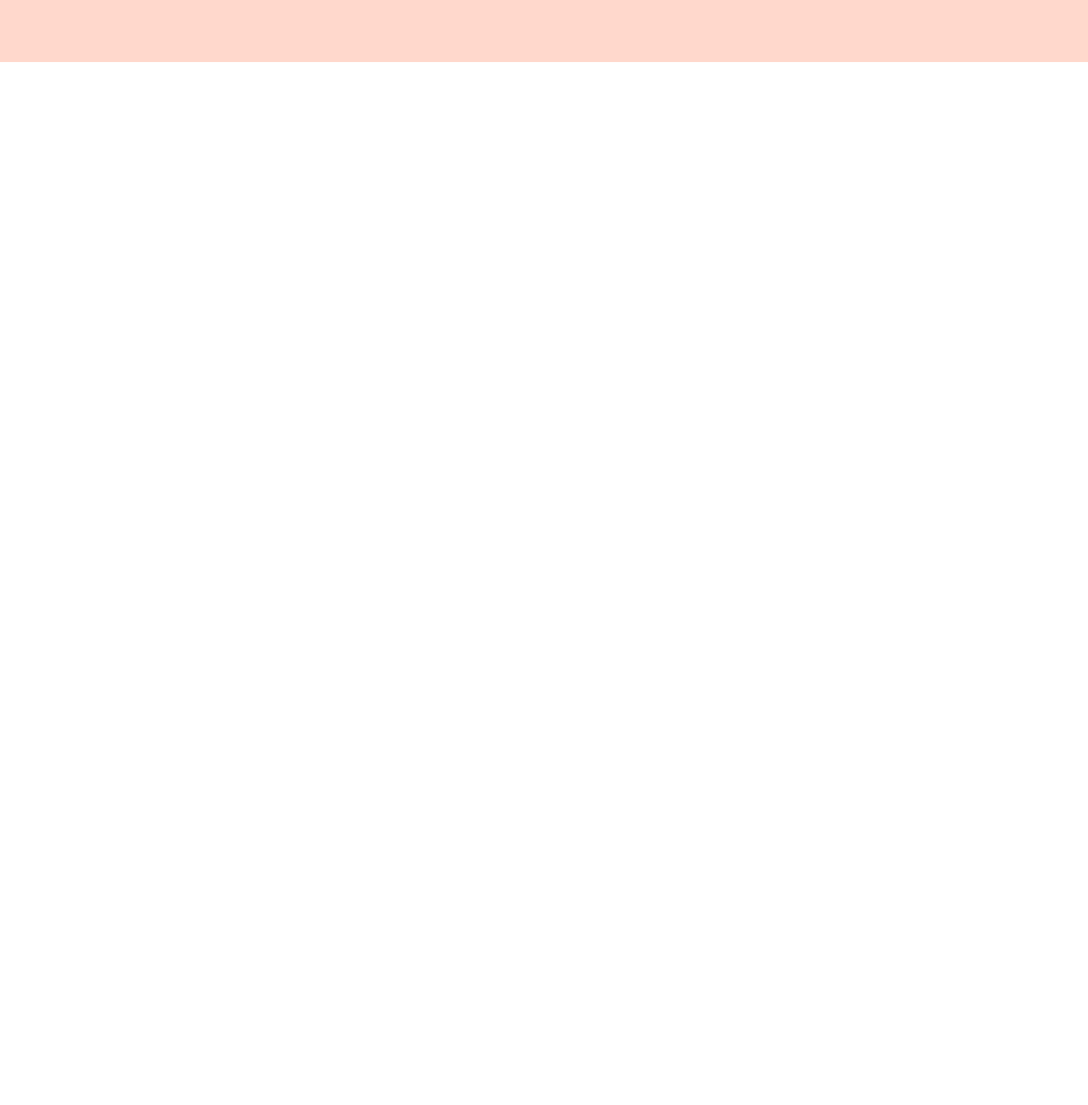
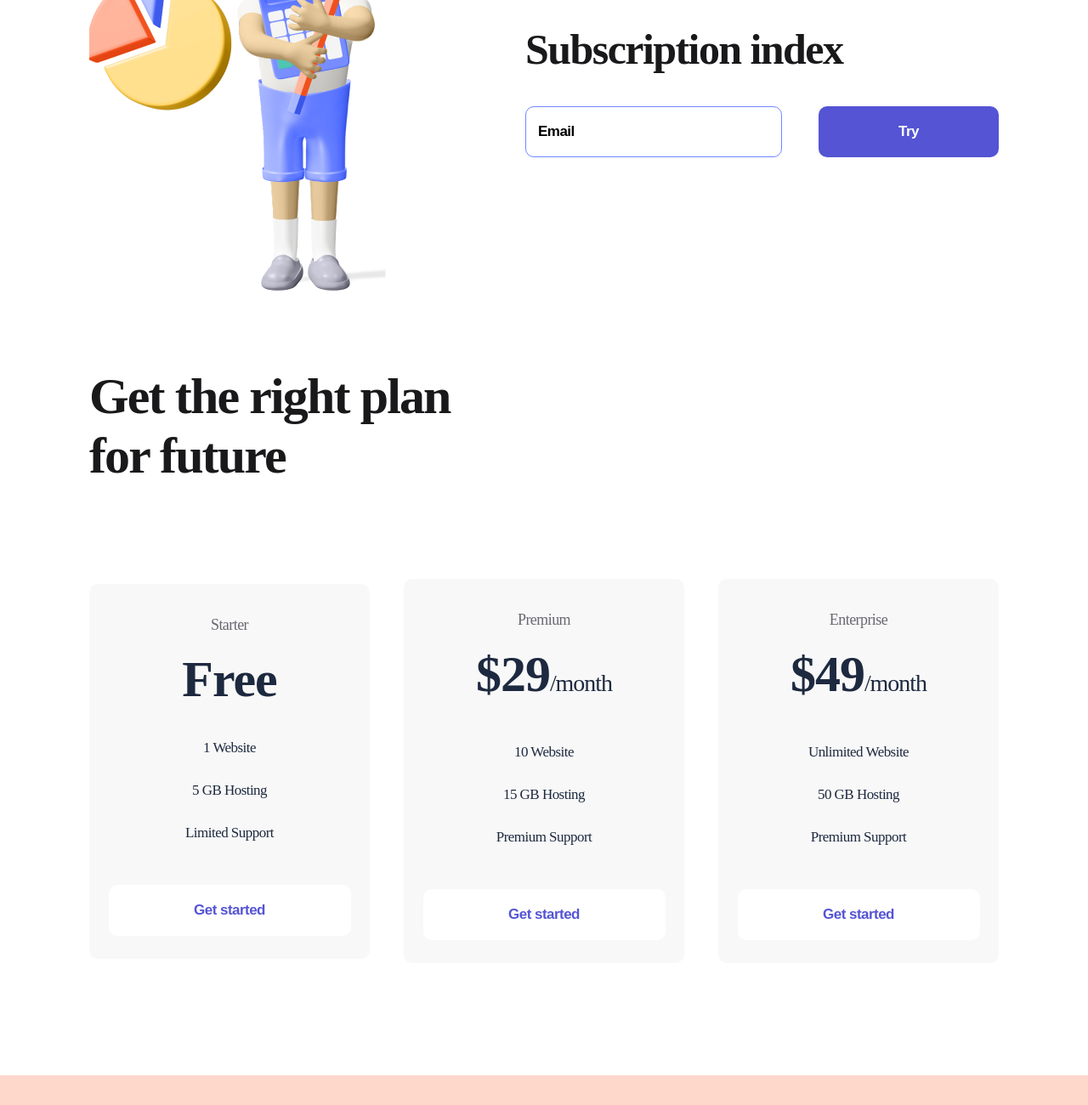
Before and after one commit to pavelsmirnovff/Byte, a plain HTML site: page index.html in a window 1280 px wide. Shown: the part 1051-2351 px from the top of the page at 85% size. Before the commit the page ends 1124 px from the top, so only its background shows below. Drawn offline with Linux system fonts and the light colour scheme.

Commit message:
Add files via upload

```diff
--- a/index.html
+++ b/index.html
@@ -67,6 +67,77 @@
 <img src="./img/firstman.png" alt="firstman">
         </div>
     </section>
+    <section class="container sub">
+        <div>
+            <img src="./img/second_pic.png  " alt="second_man">
+        </div>
+        <div>
+            <h2 class="sub_title">
+                Subscription index
+            </h2>
+            <form>
+                <input class="input" type="Email" placeholder="Email">
+                <button class="button button_violet">
+                    Try
+                </button>
+            </form>
+        </div>
+    </section>
+    <section class="container plan">
+        <h2 class="plan_title">
+            Get the right plan for future
+        </h2>
+        <div class="plan_flex">
+            <div class="item">
+                <p class="item_text">
+                    Starter
+                </p>
+                <h3 class="item_title">
+                    Free
+                </h3>
+                <ul>
+                    <li class="item_li">1 Website</li>
+                    <li class="item_li">5 GB Hosting</li>
+                    <li class="item_li">Limited Support</li>
+                </ul>
+                <button class="button button_item">
+                    Get started
+                </button>
+            </div>
+            <div class="item">
+                <p class="item_text">
+                    Premium
+                </p>
+                <h3 class="item_title">
+                    $29<span>/month</span>
+                </h3>
+                <ul>
+                    <li class="item_li">10 Website</li>
+                    <li class="item_li">15 GB Hosting</li>
+                    <li class="item_li">Premium Support</li>
+                </ul>
+                <button class="button button_item">
+                    Get started
+                </button>
+            </div>
+            <div class="item">
+                <p class="item_text">
+                    Enterprise
+                </p>
+                <h3 class="item_title">
+                    $49<span>/month</span>
+                </h3>
+                <ul>
+                    <li class="item_li">Unlimited Website</li>
+                    <li class="item_li">50 GB Hosting</li>
+                    <li class="item_li">Premium Support</li>
+                </ul>
+                <button class="button button_item">
+                    Get started
+                </button>
+            </div>
+        </div>
+    </section>
     <footer class="footer">
         <div class="container footer_flex">
             <div>
--- a/style.css/style.css
+++ b/style.css/style.css
@@ -112,7 +112,7 @@
 
 }
 
-.header_flex, .footer_flex, .about{
+.header_flex, .footer_flex, .about, .sub, .plan_flex{
     display: flex;
     justify-content: space-between;
     align-items: center;
@@ -121,3 +121,114 @@
 .about{
     margin: 104px auto 85px;
 }
+
+.sub{
+    margin-bottom: 85px;
+}
+
+.sub_title{
+    font-weight: 700;
+    font-size: 50px;
+    line-height: 57px;
+    letter-spacing: -1.56316px;
+    color: #19191B;
+    margin-bottom: 38px;
+}
+
+.input{
+    width: 302px;
+    height: 60px;
+    border: 1px solid #7087FF;
+    border-radius: 10px;
+    padding-left: 14px;
+    box-sizing: border-box;
+    margin-right: 39px;
+}
+
+.input::placeholder, .input{
+    font-weight: 700;
+    font-size: 17px;
+    line-height: 22px;
+    letter-spacing: -0.531474px;
+    color: #000000;
+}
+
+.input:focus{
+    outline: none;
+}
+
+.plan{
+    margin-bottom: 132px;
+}
+.plan_title{
+    font-weight: 700;
+    font-size: 60px;
+    line-height: 70px;
+    letter-spacing: -1.87579px;
+    color: #19191B;
+    max-width: 504px;
+    margin-bottom: 110px;
+}
+
+.item{
+    width: 330px;
+    background: #F8F8F8;
+    border-radius: 10px;
+    text-align: center;
+    padding-top: 34px;
+    padding-bottom: 27px;
+}
+
+.item:hover{
+    transition: 400ms;
+    background: #FF7143;
+    box-shadow: 0px 32px 34px rgba(255, 112, 59, 0.317827);
+}
+
+.item_text{
+    font-size: 18px;
+    line-height: 28px;
+    letter-spacing: -0.562737px;
+    color: #696871;
+}
+
+.item:hover .item_text, .item:hover .item_title, .item:hover .item_title span, .item:hover .item_li{
+    color: white;
+    transition: 400ms;
+}
+
+.item_title{
+    font-weight: 700;
+    font-size: 60px;
+    line-height: 56px;
+    letter-spacing: -1.03448px;
+    color: #1D293F;
+    margin-top: 22px;
+    margin-bottom: 28px;
+}
+.item_title span{
+    font-size: 28px;
+
+}
+
+.item_li{
+    list-style: none;
+    font-weight: 400;
+    font-size: 17px;
+    line-height: 50px;
+    letter-spacing: -0.531474px;
+    color: #1D293F;
+}
+
+.button_item{
+    width: 285px;
+    background: white;
+    color: #5454D4;
+    margin-top: 36px;
+}
+
+.item:hover .button_item{
+    background: #9F3919;
+    color: white;
+    transition: 400ms;
+}
```
Also changed, not shown: img/second_pic.png (added).
